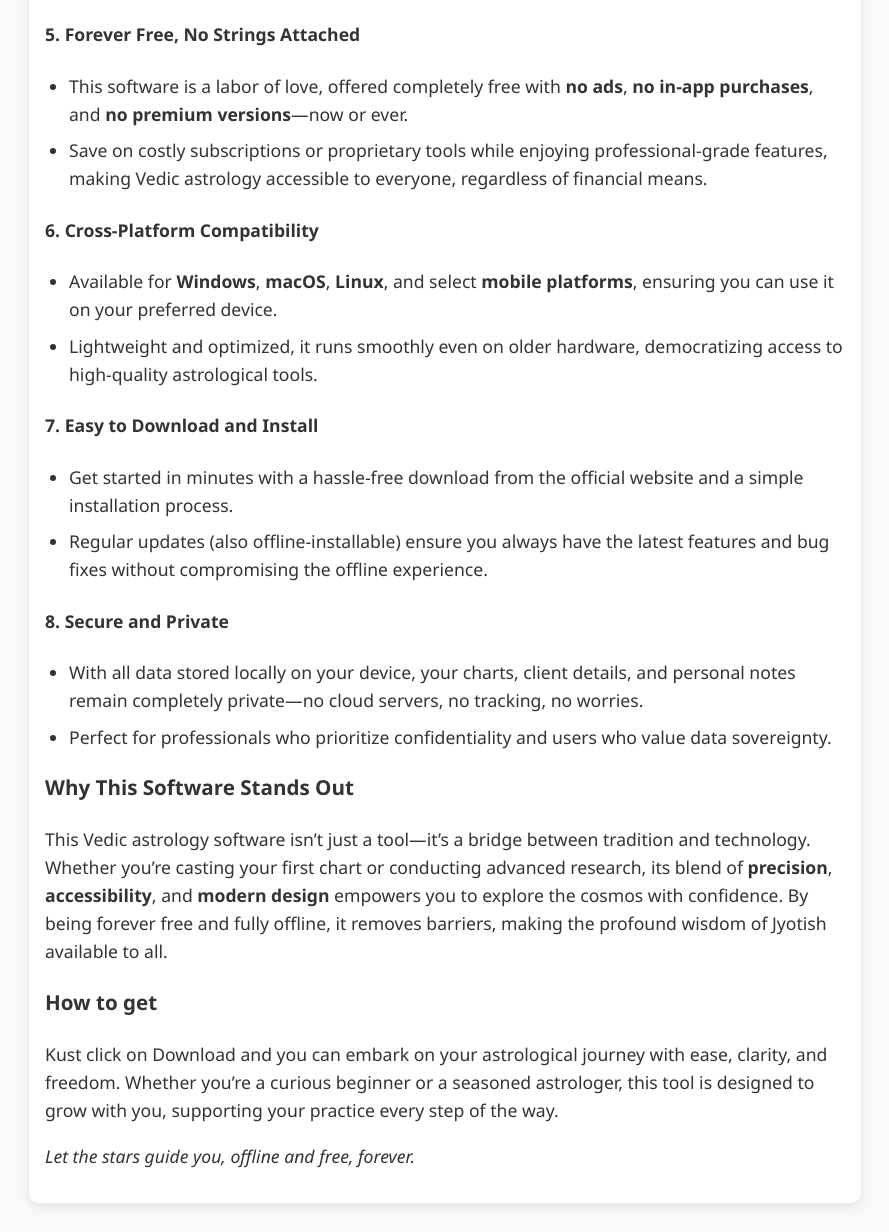
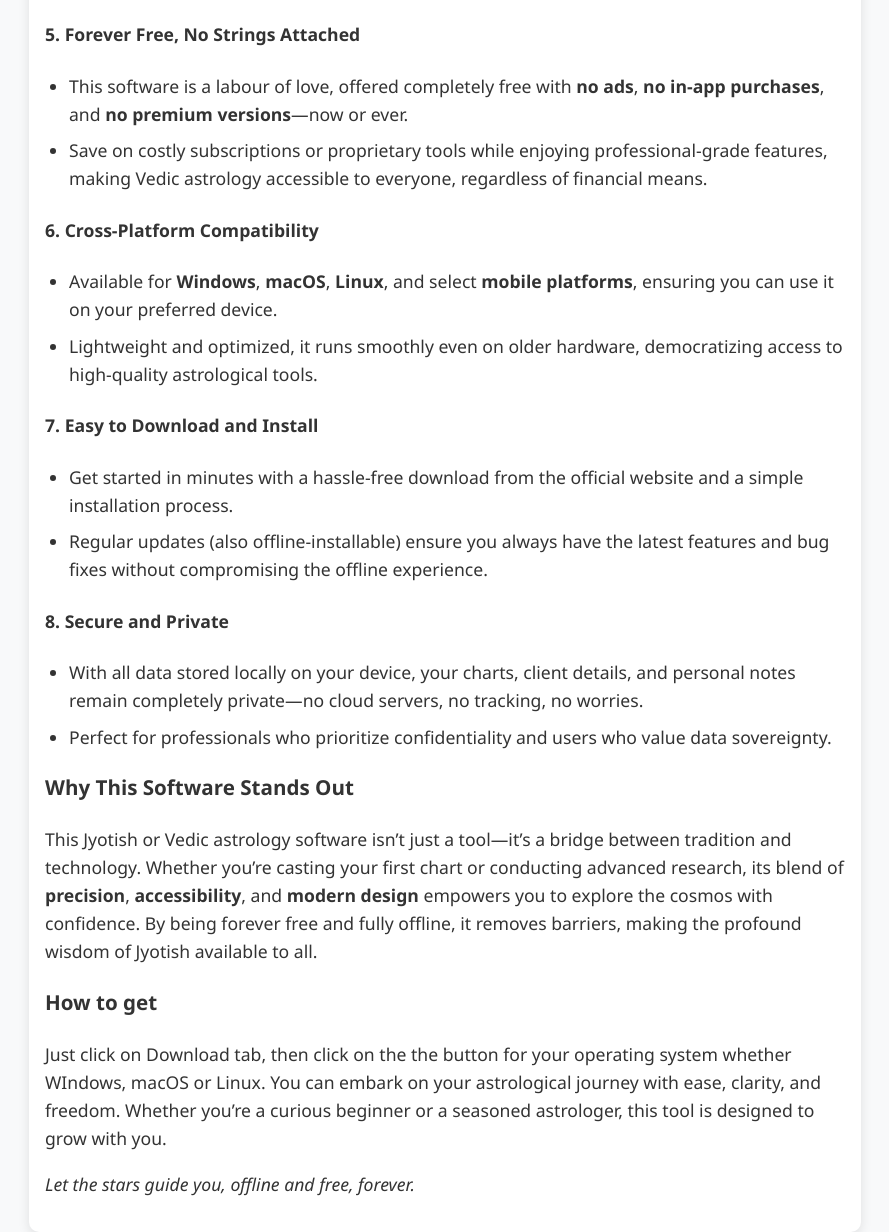
Before and after one commit to bhagwate/Lagna-One, a plain HTML site: page index.html in a window 1280 px wide. Shown: the part 1522-2754 px from the top of the page, without its empty margins (195-1084 px from the left). Drawn offline with Linux system fonts and the light colour scheme.

Commit message:
Update index.html

```diff
--- a/index.html
+++ b/index.html
@@ -138,7 +138,7 @@
         </ul>
         <h4>5. Forever Free, No Strings Attached</h4>
         <ul>
-          <li>This software is a labor of love, offered completely free with <strong>no ads</strong>, <strong>no in-app purchases</strong>, and <strong>no premium versions</strong>—now or ever.</li>
+          <li>This software is a labour of love, offered completely free with <strong>no ads</strong>, <strong>no in-app purchases</strong>, and <strong>no premium versions</strong>—now or ever.</li>
           <li>Save on costly subscriptions or proprietary tools while enjoying professional-grade features, making Vedic astrology accessible to everyone, regardless of financial means.</li>
         </ul>
         <h4>6. Cross-Platform Compatibility</h4>
@@ -157,9 +157,9 @@
           <li>Perfect for professionals who prioritize confidentiality and users who value data sovereignty.</li>
         </ul>
         <h3>Why This Software Stands Out</h3>
-        <p>This Vedic astrology software isn’t just a tool—it’s a bridge between tradition and technology. Whether you’re casting your first chart or conducting advanced research, its blend of <strong>precision</strong>, <strong>accessibility</strong>, and <strong>modern design</strong> empowers you to explore the cosmos with confidence. By being forever free and fully offline, it removes barriers, making the profound wisdom of Jyotish available to all.</p>
+        <p>This Jyotish or Vedic astrology software isn’t just a tool—it’s a bridge between tradition and technology. Whether you’re casting your first chart or conducting advanced research, its blend of <strong>precision</strong>, <strong>accessibility</strong>, and <strong>modern design</strong> empowers you to explore the cosmos with confidence. By being forever free and fully offline, it removes barriers, making the profound wisdom of Jyotish available to all.</p>
         <h3>How to get</h3>
-        <p>Kust click on Download and you can embark on your astrological journey with ease, clarity, and freedom. Whether you’re a curious beginner or a seasoned astrologer, this tool is designed to grow with you, supporting your practice every step of the way.</p>
+        <p>Just click on Download tab, then click on the the button for your operating system whether WIndows, macOS or Linux. You can embark on your astrological journey with ease, clarity, and freedom. Whether you’re a curious beginner or a seasoned astrologer, this tool is designed to grow with you.</p>
         <p><em>Let the stars guide you, offline and free, forever.</em></p>
       </div>
     </div>
```
